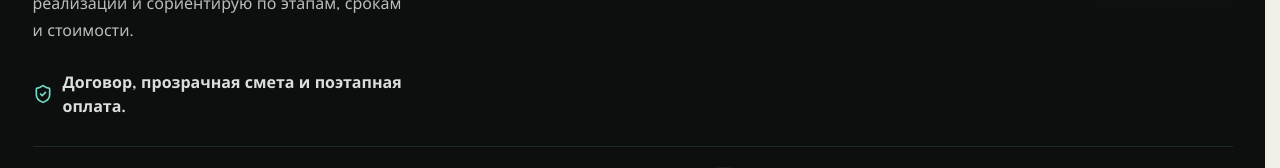
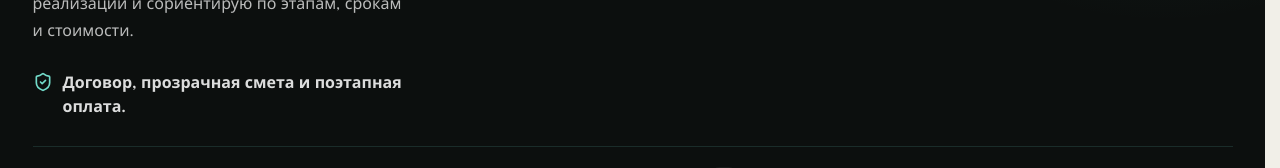
Before and after one commit to Aleks-man/portfolio, a React (Vite) app: page / in a window 1280 px wide. Shown: the part 4639-4807 px from the top of the page. Built offline with nearby package versions, Linux system fonts and the light colour scheme.

Commit message:
fix: align contact terms icon

```diff
--- a/src/styles/sections.css
+++ b/src/styles/sections.css
@@ -631,7 +631,7 @@
   width: fit-content;
   margin-top: 26px;
   display: flex;
-  align-items: center;
+  align-items: flex-start;
   gap: 10px;
   color: rgba(255, 255, 255, 0.86);
   font-weight: 650;
@@ -641,6 +641,7 @@
 .contact__terms svg {
   width: 20px;
   height: 20px;
+  margin-top: 0.125em;
   flex: 0 0 auto;
   color: var(--teal-light);
 }
```
